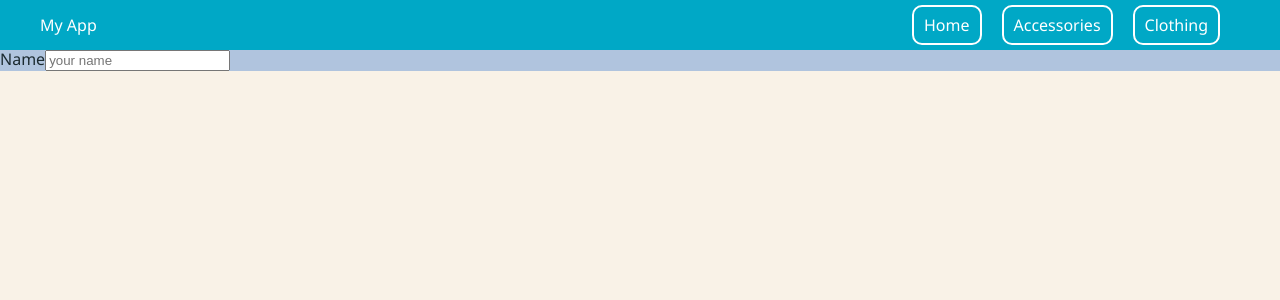
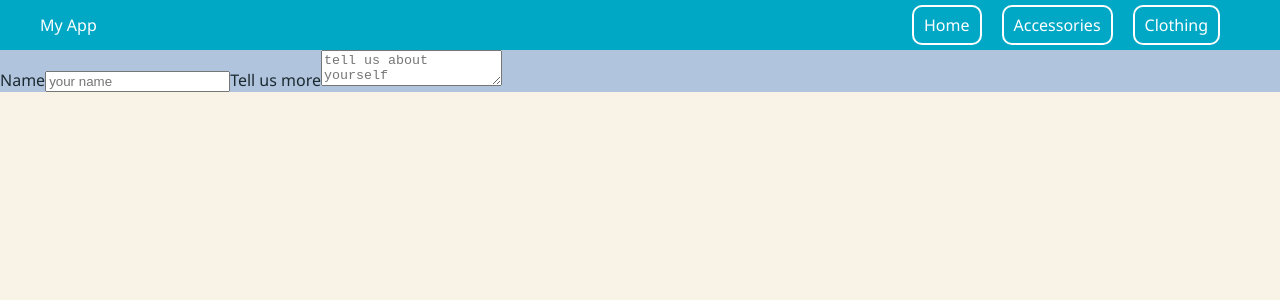
Before and after one commit to jenna-graham/react-template, a React app: page / in a window 1280 px wide. Shown: the top 300 px of the page. Built offline with nearby package versions, Linux system fonts and the light colour scheme.

Commit message:
text area

```diff
--- a/src/components/FormControls/FormControls.jsx
+++ b/src/components/FormControls/FormControls.jsx
@@ -19,3 +19,10 @@
     </FormControl>
   );
 }
+export function TextAreaControl({ label, ...rest }) {
+  return (
+    <FormControl label={label}>
+      <textarea {...rest} />
+    </FormControl>
+  );
+}
--- a/src/components/Home/Home.jsx
+++ b/src/components/Home/Home.jsx
@@ -1,5 +1,5 @@
 import styles from './Home.css';
-import { InputControl } from '../FormControls/FormControls';
+import { InputControl, TextAreaControl } from '../FormControls/FormControls';
 
 export default function Home() {
   return <div className={styles.Home}>
@@ -9,6 +9,12 @@
         name="name"
         placeholder="your name"
       />
+
+      <TextAreaControl
+        label="Tell us more"
+        name="bio"
+        placeholder="tell us about yourself"
+      />
     </form>
 
   </div>;
```
